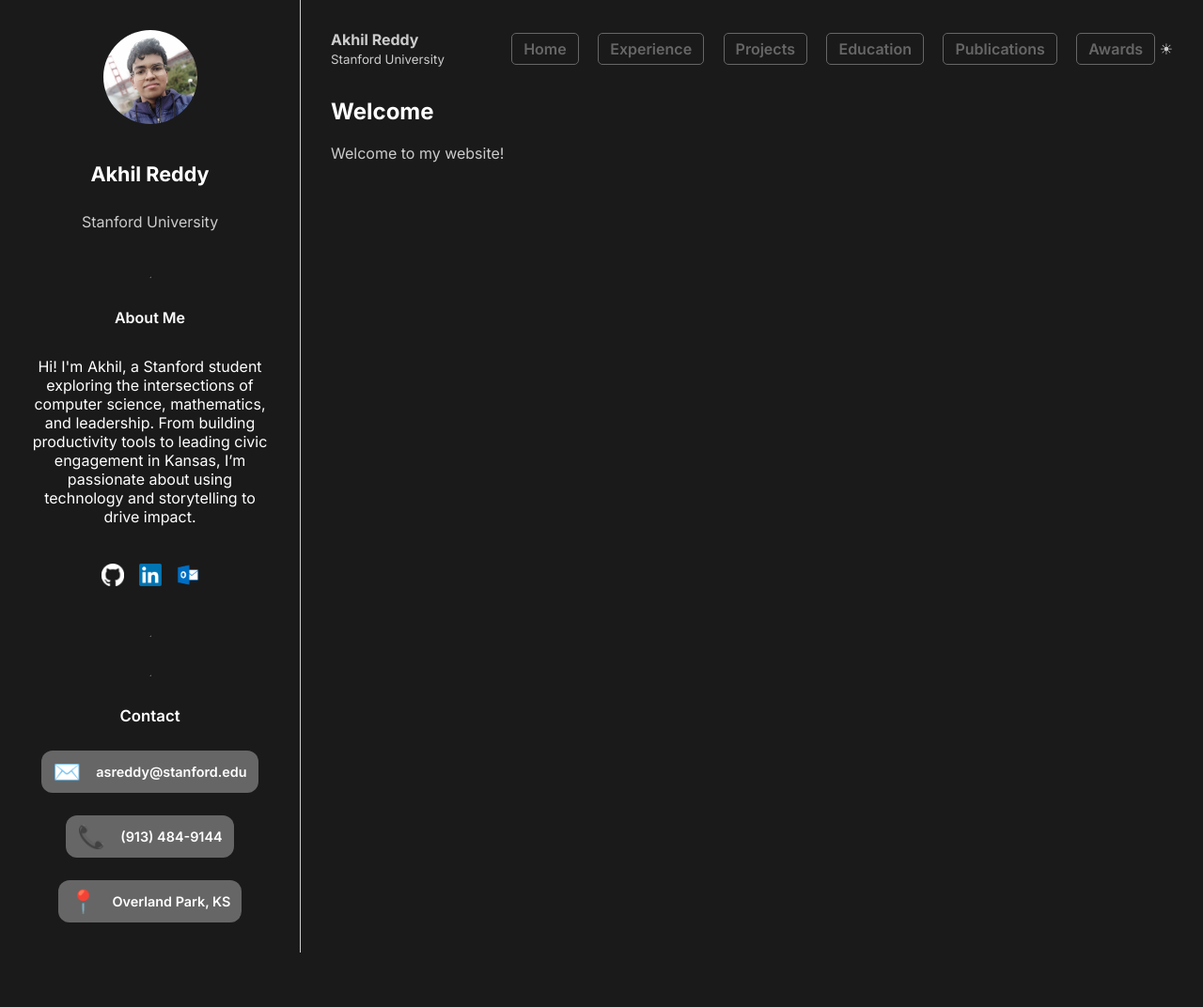
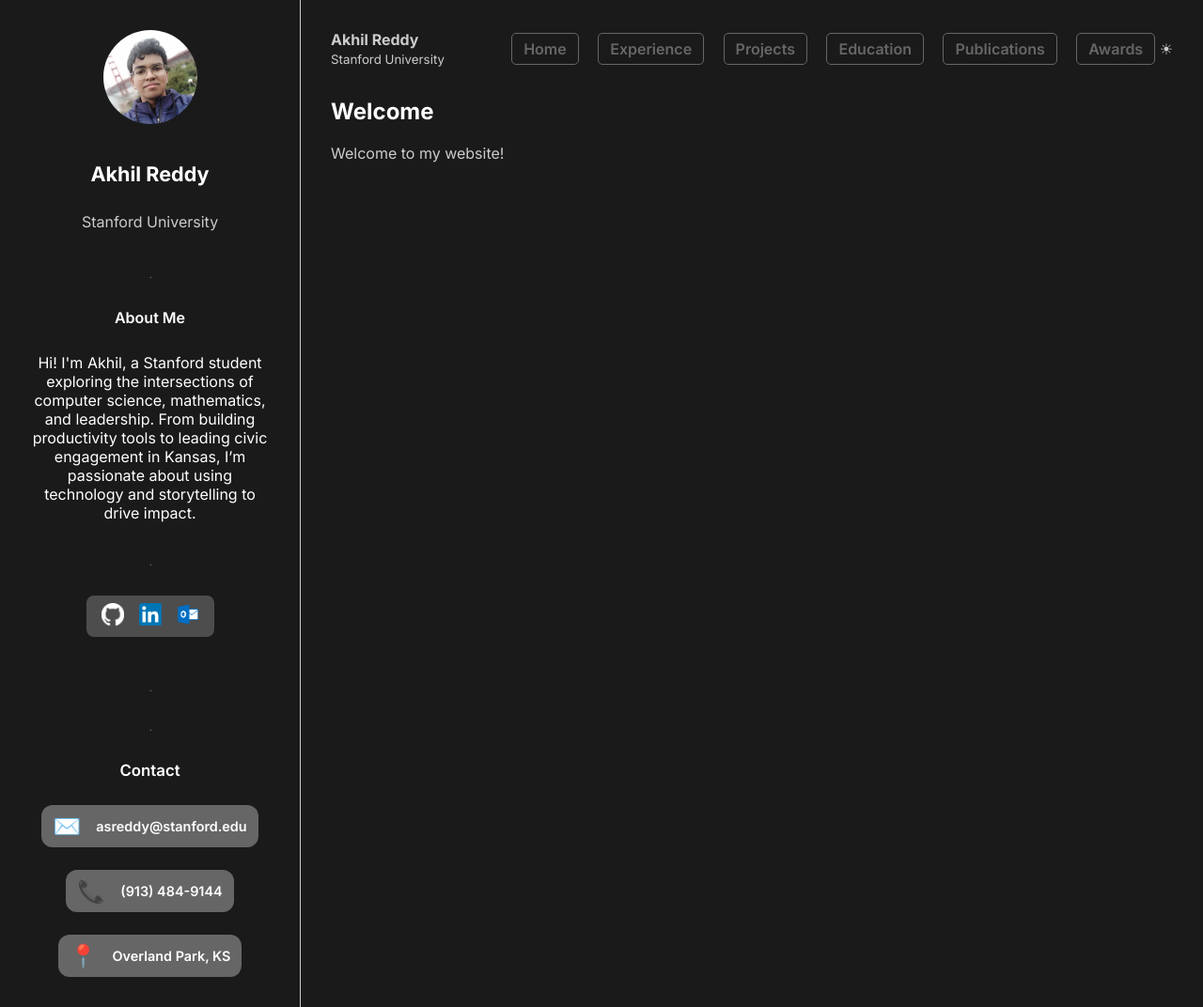
Before and after one commit to akhil-reddy-13/akhil-reddy-13.github.io, a plain HTML site: page index.html in a window 1280 px wide. Shown: the whole page at 94% size. Before the commit the page ends 1014 px from the top, so only its background shows below. Drawn offline with Linux system fonts and the light colour scheme.

Commit message:
Update site with improved design

```diff
--- a/index.html
+++ b/index.html
@@ -90,7 +90,6 @@
       margin-right: auto;
     }
     .socials {
-      margin-bottom: 1.5rem;
       display: flex;
       justify-content: center;
       gap: 1rem;
@@ -99,6 +98,15 @@
     .socials img {
       width: 24px;
       height: 24px;
+    }
+    .social-container {
+      display: flex;
+      justify-content: center;
+      gap: 1rem;
+      margin-bottom: 1.5rem;
+      background-color: var(--accent-hover);
+      padding: 0.5rem 1rem;
+      border-radius: 8px;
     }
     header {
       display: flex;
@@ -183,11 +191,13 @@
     <div style="font-size:1.35rem; font-weight:700; color:var(--fg); margin-bottom: 0.25rem;">Akhil Reddy</div>
     <div style="font-size:1rem; color:var(--text-subtle); margin-bottom: 1rem;">Stanford University</div>
     <hr />
-    <div style="color: var(--fg); margin-bottom: 0.5rem; font-weight: 600;">About Me</div>
-    <div style="margin-bottom: 1rem; color: var(--fg);">
+    <div style="color: var(--fg); margin-bottom: 0.25rem; font-weight: 600;">About Me</div>
+    <div style="margin-bottom: 0.75rem; color: var(--fg);">
       Hi! I'm Akhil, a Stanford student exploring the intersections of computer science, mathematics, and leadership. From building productivity tools to leading civic engagement in Kansas, I’m passionate about using technology and storytelling to drive impact.
     </div>
-    <div class="socials" style="margin-bottom: 1rem;">
+    <hr />
+    <div class="social-container">
+      <div class="socials">
         <a href="https://github.com/akhil-reddy-13" target="_blank" rel="noopener noreferrer">
           <img src="images/github.png" alt="GitHub" />
         </a>
@@ -197,6 +207,7 @@
         <a href="mailto:asreddy@stanford.edu">
           <img src="images/mail.png" alt="Email" />
         </a>
+      </div>
     </div>
     <hr />
     <hr />
```
Lines whose indentation alone changed are shown as unchanged.
